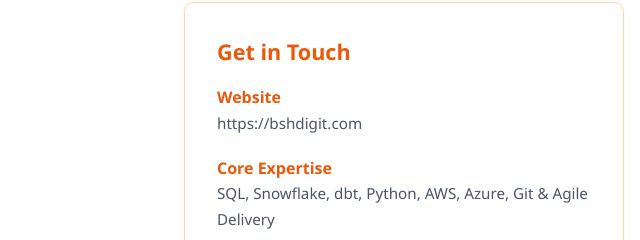
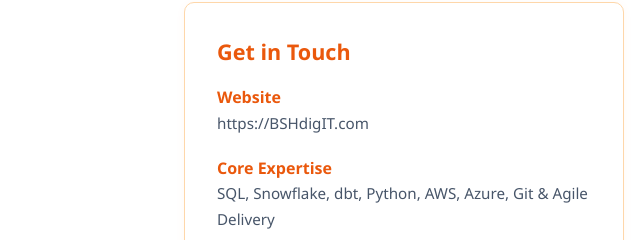
Before and after one commit to balavenkateshkanchi/bshdigit, a plain HTML site: page contact.html in a window 1280 px wide. Shown: the part 337-577 px from the top of the page, 0-640 px from the left. Drawn offline with Linux system fonts and the light colour scheme.

Commit message:
Update contact and project documentation

```diff
--- a/contact.html
+++ b/contact.html
@@ -56,7 +56,7 @@
       <h2>Get in Touch</h2>
       <div class="info-item">
         <strong>Website</strong>
-        <span>https://bshdigit.com</span>
+        <span>https://BSHdigIT.com</span>
       </div>
       <div class="info-item">
         <strong>Core Expertise</strong>
```
Also changed, not shown: 1 other file.
